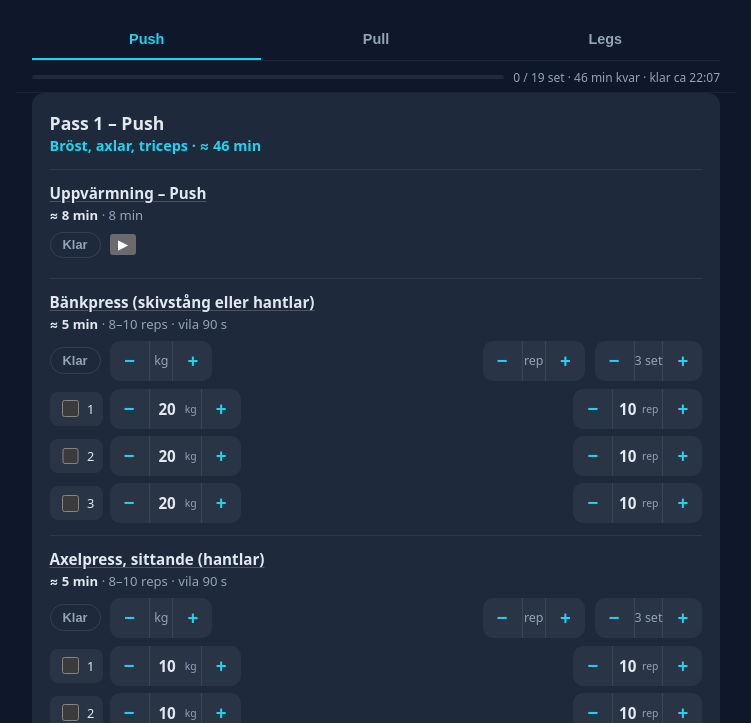
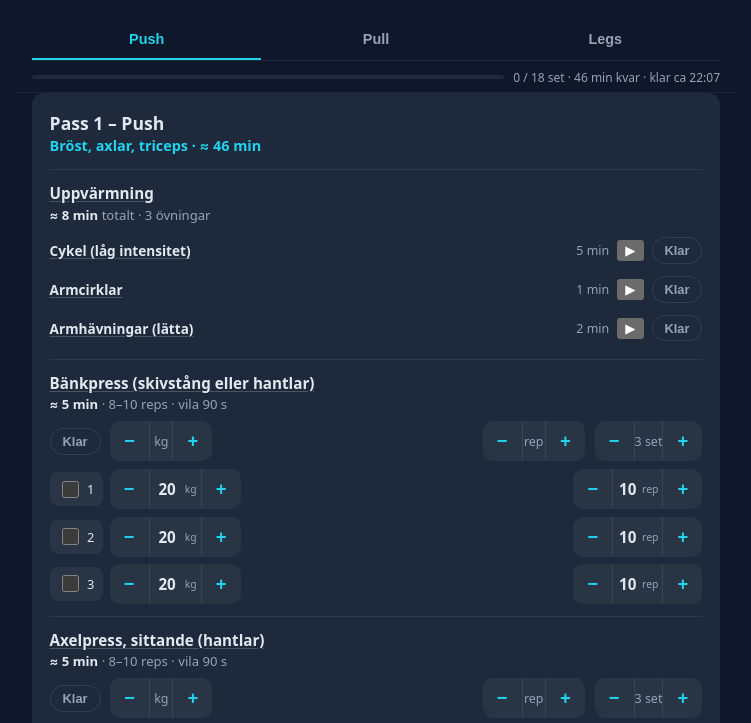
Before and after one commit to markusangesjo/styrka, a website: page index.html in a window 1280 px wide. Shown: the part 58-781 px from the top of the page, without its empty margins (264-1015 px from the left). Drawn offline with Linux system fonts and the light colour scheme.

Commit message:
Uppvärmningsbibliotek: 9 övningar knutna till passen, rad-per-övning med Klar + timer

```diff
--- a/app.js
+++ b/app.js
@@ -243,41 +243,119 @@ const DEFAULT_LIBRARY = [
     days: ["legs"]
   },
   {
-    id: "uppvarmning-push",
-    name: "Uppvärmning – Push",
+    id: "varm-cykel",
+    name: "Uppvärmning: Cykel (låg intensitet)",
     muscle: "Uppvärmning",
-    description: "5–10 min: rodd-/cykelmaskin + armcirklar + lätta armhävningar",
+    description: "5 min lätt cykling för att få upp pulsen och värma upp benen.",
     tips: "",
     defaultWeight: 0,
     step: 0,
     sets: 1,
-    reps: "8 min",
+    reps: "5 min",
     rest: "0 s",
-    days: ["push"]
-  },
-  {
-    id: "uppvarmning-pull",
-    name: "Uppvärmning – Pull",
+    days: ["push", "legs"]
+  },
+  {
+    id: "varm-rodd",
+    name: "Uppvärmning: Roddmaskin (lätt)",
     muscle: "Uppvärmning",
-    description: "5–10 min: rodd-/cykelmaskin + axelrullningar + band pull-apart",
+    description: "5 min lätt rodd för att värma upp rygg och armar.",
     tips: "",
     defaultWeight: 0,
     step: 0,
     sets: 1,
-    reps: "8 min",
+    reps: "5 min",
     rest: "0 s",
     days: ["pull"]
   },
   {
-    id: "uppvarmning-legs",
-    name: "Uppvärmning – Legs",
+    id: "varm-loppning",
+    name: "Uppvärmning: Löpning (lätt jogg)",
     muscle: "Uppvärmning",
-    description: "5–10 min: cykel + höftcirklar + kroppsviktsknäböj",
+    description: "5 min lätt jogg. Alternativ till cykel eller rodd.",
     tips: "",
     defaultWeight: 0,
     step: 0,
     sets: 1,
-    reps: "8 min",
+    reps: "5 min",
+    rest: "0 s",
+    days: []
+  },
+  {
+    id: "varm-armcirklar",
+    name: "Uppvärmning: Armcirklar",
+    muscle: "Uppvärmning",
+    description: "1 min stora och små cirklar framåt och bakåt.",
+    tips: "",
+    defaultWeight: 0,
+    step: 0,
+    sets: 1,
+    reps: "1 min",
+    rest: "0 s",
+    days: ["push"]
+  },
+  {
+    id: "varm-armhavn",
+    name: "Uppvärmning: Armhävningar (lätta)",
+    muscle: "Uppvärmning",
+    description: "1–2 min lätta armhävningar (på knäna om det behövs) för bröst och triceps.",
+    tips: "",
+    defaultWeight: 0,
+    step: 0,
+    sets: 1,
+    reps: "2 min",
+    rest: "0 s",
+    days: ["push"]
+  },
+  {
+    id: "varm-axelrullningar",
+    name: "Uppvärmning: Axelrullningar",
+    muscle: "Uppvärmning",
+    description: "1 min rullningar med axlarna bakåt och framåt.",
+    tips: "",
+    defaultWeight: 0,
+    step: 0,
+    sets: 1,
+    reps: "1 min",
+    rest: "0 s",
+    days: ["pull"]
+  },
+  {
+    id: "varm-pull-apart",
+    name: "Uppvärmning: Band pull-apart",
+    muscle: "Uppvärmning",
+    description: "2 min lätta repetitioner med elastikband för skulderblad och bakre axlar.",
+    tips: "",
+    defaultWeight: 0,
+    step: 0,
+    sets: 1,
+    reps: "2 min",
+    rest: "0 s",
+    days: ["pull"]
+  },
+  {
+    id: "varm-hoftcirklar",
+    name: "Uppvärmning: Höftcirklar",
+    muscle: "Uppvärmning",
+    description: "1 min cirklar med höfterna i båda riktningarna.",
+    tips: "",
+    defaultWeight: 0,
+    step: 0,
+    sets: 1,
+    reps: "1 min",
+    rest: "0 s",
+    days: ["legs"]
+  },
+  {
+    id: "varm-knaboj",
+    name: "Uppvärmning: Kroppsviktsknäböj",
+    muscle: "Uppvärmning",
+    description: "2 min lätta kroppsviktsknäböj för att värma upp ben och höfter.",
+    tips: "",
+    defaultWeight: 0,
+    step: 0,
+    sets: 1,
+    reps: "2 min",
     rest: "0 s",
     days: ["legs"]
   }
@@ -290,12 +368,14 @@ function initLibrary() {
   localStorage.setItem(LIBRARY_KEY, JSON.stringify(DEFAULT_LIBRARY));
 }
 
-// Add warmup entries to already-initialized libraries
+// Replace old warmup entries with the warmup catalog
 function ensureWarmupInLibrary() {
   const lib = loadLibrary();
-  if (lib.some((e) => e.muscle === "Uppvärmning")) return;
-  DEFAULT_LIBRARY.filter((e) => e.muscle === "Uppvärmning").forEach((w) => lib.push(w));
-  saveLibrary(lib);
+  const catalog = DEFAULT_LIBRARY.filter((e) => e.muscle === "Uppvärmning");
+  if (lib.some((e) => catalog.some((c) => c.id === e.id))) return;
+  const cleaned = lib.filter((e) => e.muscle !== "Uppvärmning");
+  catalog.forEach((c) => cleaned.push(c));
+  saveLibrary(cleaned);
 }
 
 function loadLibrary() {
@@ -426,10 +506,7 @@ function remainingDaySeconds(dayId, day) {
     remaining += (expectedExerciseSeconds(ex, dayId, exIdx) * (ex.sets - doneEx)) / ex.sets;
   });
   remaining += Math.max(0, remainingExCount - 1) * SETUP_SEC;
-  if (!state.sets["warmup:" + dayId]) {
-    const warm = warmupForDay(dayId);
-    remaining += warm ? expectedExerciseSeconds(warm) : WARMUP_SEC;
-  }
+  remaining += warmupSeconds(dayId, true);
   return remaining;
 }
 
@@ -522,10 +599,9 @@ const WARMUP_SEC = 480;
 
 // Full day estimate: warmup + all exercises + setup between them
 function dayTotalSeconds(day) {
-  const warm = warmupForDay(day.id);
   return day.exercises.reduce((s, ex, i) => s + expectedExerciseSeconds(ex, day.id, i), 0)
     + Math.max(0, day.exercises.length - 1) * SETUP_SEC
-    + (warm ? expectedExerciseSeconds(warm) : WARMUP_SEC);
+    + warmupSeconds(day.id);
 }
 
 // Target seconds from the reps string ("30–45 sek" → 45).
@@ -539,9 +615,17 @@ function parseDefaultSeconds(ex) {
   return nums ? Math.max(...nums.map(Number)) : 30;
 }
 
-// Warmup library entry for a day + its seconds
-function warmupForDay(dayId) {
-  return loadLibrary().find((e) => e.muscle === "Uppvärmning" && e.days.includes(dayId)) || null;
+// Warmup library entries for a day + seconds helper
+function warmupsForDay(dayId) {
+  return loadLibrary().filter((e) => e.muscle === "Uppvärmning" && e.days.includes(dayId));
+}
+
+// Sum of warmup seconds; onlyUndone=true skips completed items
+function warmupSeconds(dayId, onlyUndone) {
+  return warmupsForDay(dayId).reduce((s, w) => {
+    if (onlyUndone && state.sets["warmup:" + w.id]) return s;
+    return s + parseDefaultSeconds(w);
+  }, 0);
 }
 
 // Returns the last logged reps for an exercise (from log history)
@@ -621,15 +705,14 @@ function renderProgram(dayId) {
   const header = document.createElement("div");
   header.className = "day-header";
 
-  const warmEx = warmupForDay(day.id);
-  const total = day.exercises.reduce((s, ex) => s + ex.sets, 0) + (warmEx ? 1 : 0);
+  const total = day.exercises.reduce((s, ex) => s + ex.sets, 0);
   const daySeconds = dayTotalSeconds(day);
   const done = day.exercises.reduce((s, ex, exIdx) => {
     for (let i = 0; i < ex.sets; i++) {
       if (state.sets[setKey(day.id, exIdx, i)]) s++;
     }
     return s;
-  }, 0) + (warmEx && state.sets["warmup:" + day.id] ? 1 : 0);
+  }, 0);
   const pct = total ? Math.round((done / total) * 100) : 0;
 
   header.innerHTML = `
@@ -652,20 +735,27 @@ function renderProgram(dayId) {
   const table = document.createElement("div");
   table.className = "exercise-list";
 
-  // Warmup card — from the exercise library, first in the list
-  if (warmEx) {
+  // Warmup card — list of bound warmup entries from the library
+  const warms = warmupsForDay(day.id);
+  if (warms.length) {
+    const warmTotalSec = warmupSeconds(day.id);
+    const warmRows = warms.map((w) => {
+      const done = state.sets["warmup:" + w.id];
+      return `
+      <div class="warmup-row${done ? " is-done" : ""}">
+        <span class="warmup-name exercise-name-btn" data-ex-id="${w.id}" role="button" tabindex="0">${w.name.replace(/^Uppvärmning: /, "")}</span>
+        <span class="warmup-time">${fmtSek(w.reps)}</span>
+        <button class="ex-timer-btn" data-timer-warmup="${w.id}" data-day="${day.id}" aria-label="Starta timer">▶</button>
+        <button class="ex-done-btn${done ? " is-done" : ""}" data-warmup-done="${w.id}" data-day="${day.id}">${done ? "✓" : "Klar"}</button>
+      </div>`;
+    }).join("");
     const warmEl = document.createElement("div");
     warmEl.className = "exercise warmup-exercise";
-    warmEl.dataset.ex = `warmup:${day.id}`;
-    const warmDone = state.sets["warmup:" + day.id];
-    const warmSec = parseDefaultSeconds(warmEx);
+    warmEl.dataset.ex = "warmup";
     warmEl.innerHTML = `
-      <span class="exercise-name-btn" data-ex-id="${warmEx.id}" role="button" tabindex="0">${warmEx.name}</span>
-      <div class="exercise-meta"><span class="exercise-time">≈ ${fmtMinutes(warmSec)}</span> · ${fmtSek(warmEx.reps)}</div>
-      <div class="ex-controls">
-        <button class="ex-done-btn${warmDone ? " is-done" : ""}" data-warmup-done="${day.id}">${warmDone ? "Klar ✓" : "Klar"}</button>
-        <button class="ex-timer-btn" data-timer-warmup="${day.id}" aria-label="Starta uppvärmningstimer">▶</button>
-      </div>
+      <span class="exercise-name-btn" data-ex-id="${warms[0].id}" role="button" tabindex="0">Uppvärmning</span>
+      <div class="exercise-meta"><span class="exercise-time">≈ ${fmtMinutes(warmTotalSec)}</span> totalt · ${warms.length} övningar</div>
+      <div class="warmup-list">${warmRows}</div>
     `;
     table.appendChild(warmEl);
   }
@@ -817,14 +907,15 @@ function renderProgram(dayId) {
       saveState(state);
       if (navigator.vibrate) navigator.vibrate(10);
       warmDoneBtn.classList.toggle("is-done", state.sets[key]);
-      warmDoneBtn.textContent = state.sets[key] ? "Klar ✓" : "Klar";
-      updateProgress(warmDoneBtn.dataset.warmupDone);
+      warmDoneBtn.textContent = state.sets[key] ? "✓" : "Klar";
+      warmDoneBtn.closest(".warmup-row").classList.toggle("is-done", state.sets[key]);
+      updateProgress(warmDoneBtn.dataset.day);
       return;
     }
     // Warmup: start timer
     const warmTimer = e.target.closest("[data-timer-warmup]");
     if (warmTimer) {
-      const wex = warmupForDay(warmTimer.dataset.timerWarmup);
+      const wex = loadLibrary().find((e2) => e2.id === warmTimer.dataset.timerWarmup);
       if (wex) startTimer(wex.name, parseDefaultSeconds(wex), true);
       return;
     }
--- a/service-worker.js
+++ b/service-worker.js
@@ -1,5 +1,5 @@
 // Enkel service worker för offline-stöd (cache-first för appens egna filer)
-const CACHE_NAME = "styrka-cache-v31";
+const CACHE_NAME = "styrka-cache-v32";
 const ASSETS = [
   "./",
   "./index.html",
--- a/styles.css
+++ b/styles.css
@@ -357,6 +357,36 @@ main {
   height: 2.2rem;
   font-size: 0.9rem;
   cursor: pointer;
+}
+
+/* ── Warmup card ── */
+.warmup-row {
+  display: flex;
+  align-items: center;
+  gap: 0.5rem;
+  padding: 0.35rem 0;
+  border-bottom: 1px solid #1e293b;
+}
+
+.warmup-row:last-child {
+  border-bottom: none;
+}
+
+.warmup-row.is-done .warmup-name {
+  text-decoration: line-through;
+  color: var(--muted);
+}
+
+.warmup-name {
+  flex: 1;
+  font-size: 0.85rem;
+  cursor: pointer;
+}
+
+.warmup-time {
+  color: var(--muted);
+  font-size: 0.78rem;
+  font-variant-numeric: tabular-nums;
 }
 
 /* ── Set rows ── */
```
